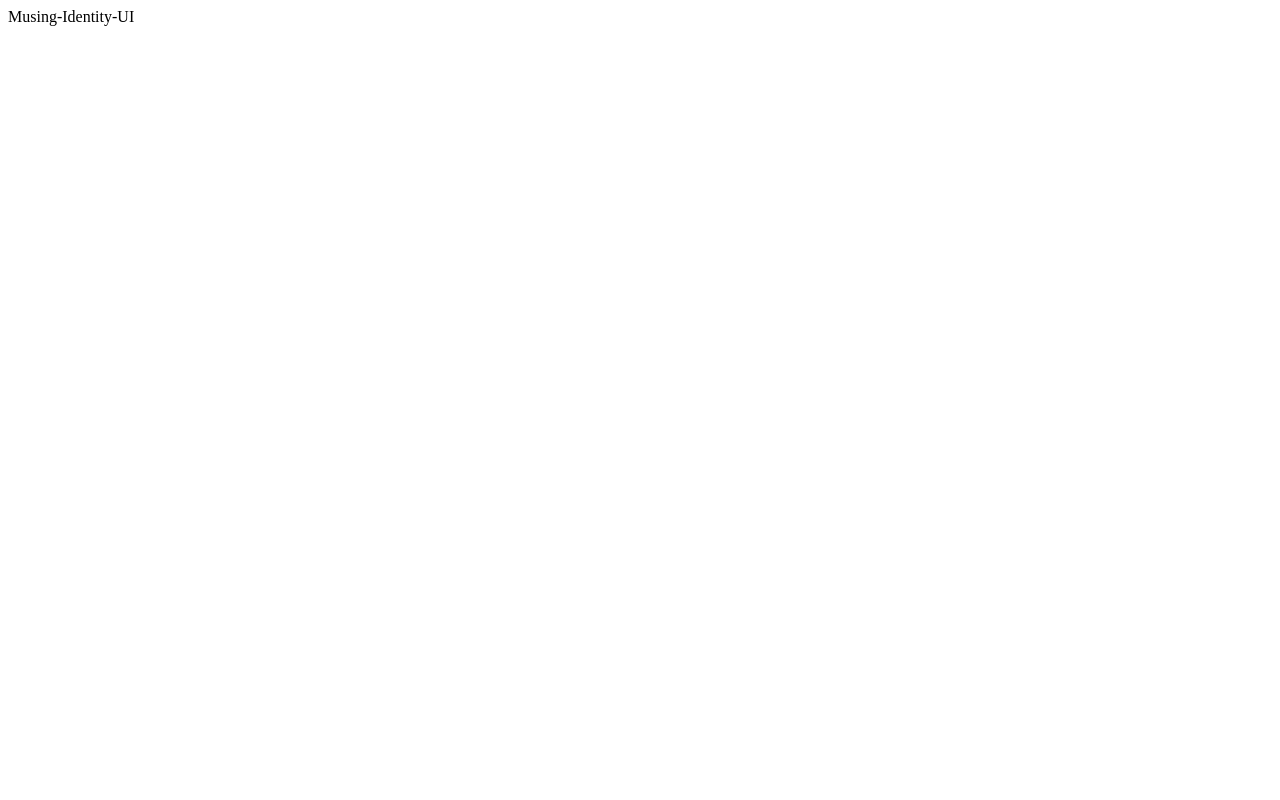
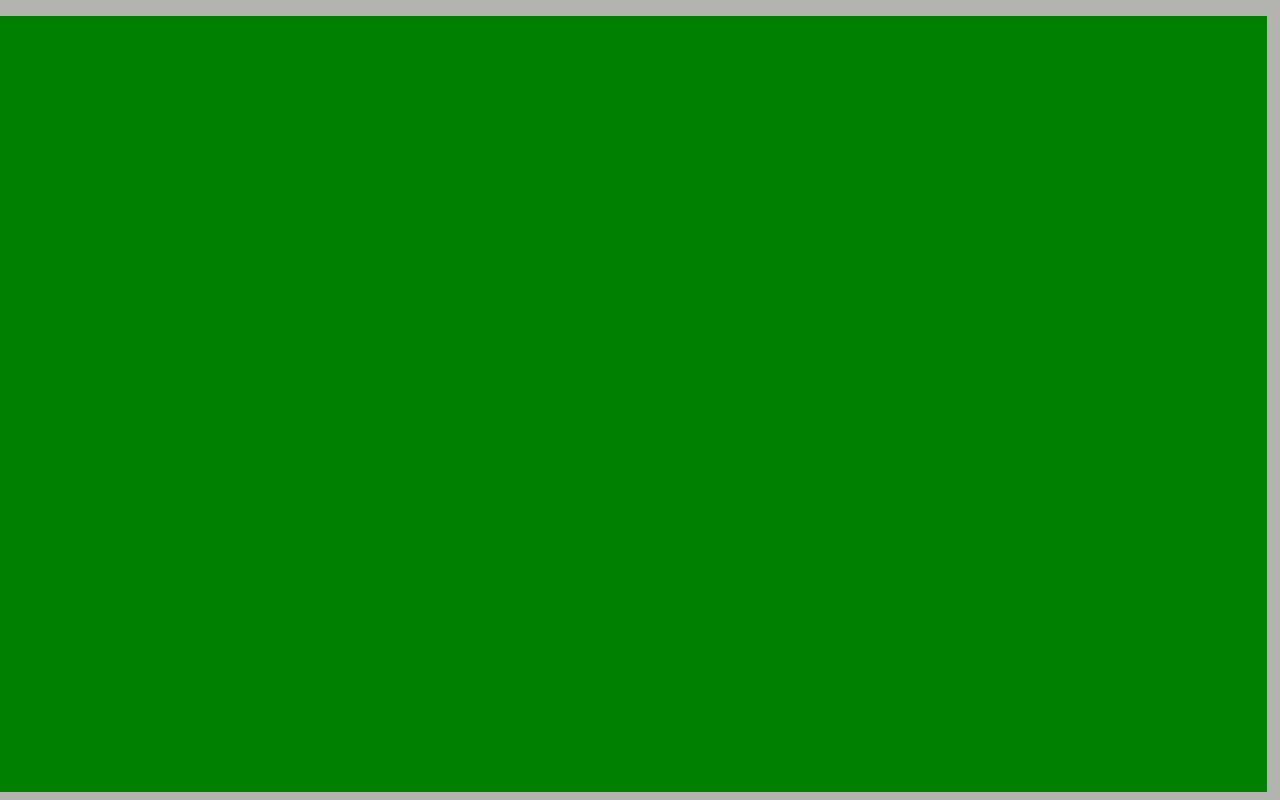
Before and after one commit to musingsoluations/identity, an Angular app in the folder Musing-Identity-UI/: page / in a window 1280 px wide. Built offline with nearby package versions, Linux system fonts and the light colour scheme.

Commit message:
main box style

```diff
--- a/Musing-Identity-UI/src/app/app.component.html
+++ b/Musing-Identity-UI/src/app/app.component.html
@@ -1,3 +1,3 @@
-<div>
-  {{title}}
+<div class="container-main-area">
+<!--    <router-outlet >This is main area</router-outlet>-->
 </div>
--- a/Musing-Identity-UI/src/app/app.component.scss
+++ b/Musing-Identity-UI/src/app/app.component.scss
@@ -0,0 +1,10 @@
+.container-main-area {
+  margin: 1rem;
+  background-color: green;
+  box-sizing: border-box;
+  height: 100%;
+  width: 100%;
+  justify-items: center;
+  align-content: center;
+  align-items: center;
+}
--- a/Musing-Identity-UI/src/index.html
+++ b/Musing-Identity-UI/src/index.html
@@ -1,13 +1,13 @@
 <!doctype html>
 <html lang="en">
-<head>
+<head >
   <meta charset="utf-8">
   <title>MusingIdentityUI</title>
   <base href="/">
   <meta name="viewport" content="width=device-width, initial-scale=1">
   <link rel="icon" type="image/x-icon" href="favicon.ico">
 </head>
-<body>
-  <app-root></app-root>
+<body class="container">
+  <app-root class="container"></app-root>
 </body>
 </html>
--- a/Musing-Identity-UI/src/styles.scss
+++ b/Musing-Identity-UI/src/styles.scss
@@ -1 +1,21 @@
 /* You can add global styles to this file, and also import other style files */
+
+html, body {
+  height: 97%;
+  width: 99%;
+  margin: 0px;
+  box-sizing: border-box;
+  display: flex;
+  justify-items: center;
+  align-content: center;
+  align-items: center;
+}
+.container {
+  background: #b3b3af;
+  box-sizing: border-box;
+  justify-items: center;
+  align-content: center;
+  align-items: center;
+  height: 100%;
+  width: 100%;
+}
```
Also changed, not shown: 1 other file (tests, documents, lock files or other folders).
